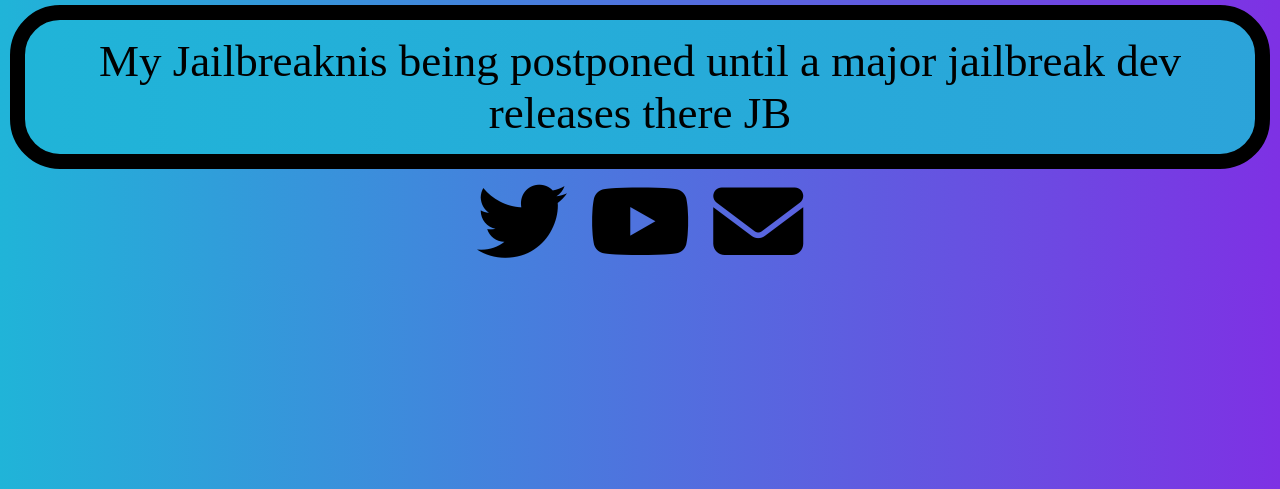
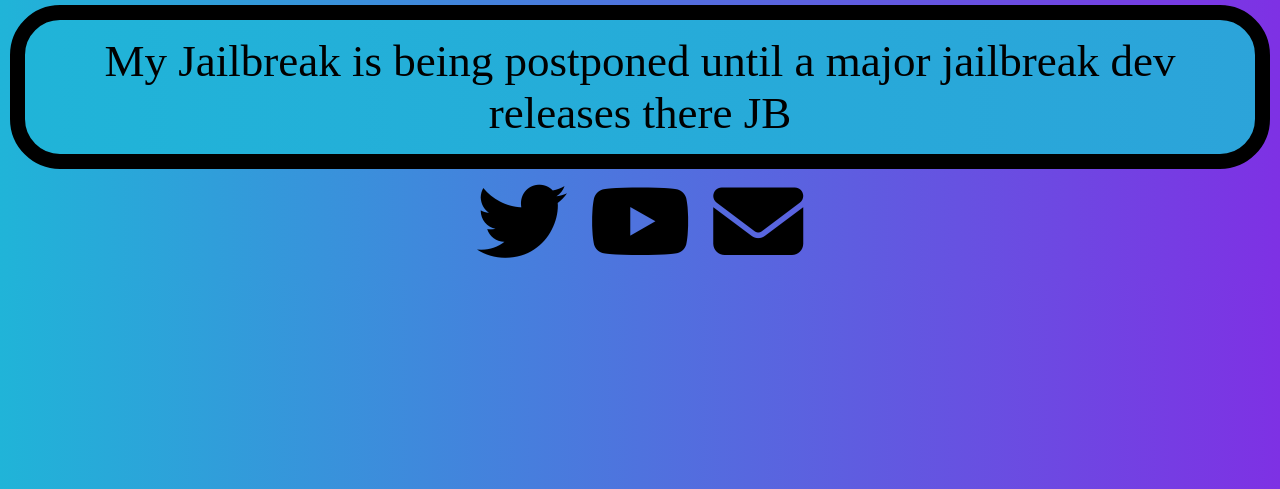
Before and after one commit to thomashh175/JB, a plain HTML site: page index.html in a window 1280 px wide. Shown: the part 311-800 px from the top of the page. Drawn offline with Linux system fonts and the light colour scheme; some icons are missing; a web font is replaced by a local one.

Commit message:
Update index.html

```diff
--- a/index.html
+++ b/index.html
@@ -16,7 +16,7 @@
 <img src="https://hitwebcounter.com/counter/counter.php?page=7726036&style=0025&nbdigits=9&type=page&initCount=0" title="Total Website Hits" Alt="Web Hits"   border="0" /></a>
 
 <center>
-<a href="https://thomashh175.github.io/JB/CS.html"><button class="btn">My Jailbreaknis being postponed until a major jailbreak dev releases there JB<i class="fas fa-Link"></i> </button></a>
+<a href="https://thomashh175.github.io/JB/CS.html"><button class="btn">My Jailbreak is being postponed until a major jailbreak dev releases there JB<i class="fas fa-Link"></i> </button></a>
 
 
 <style>
```
